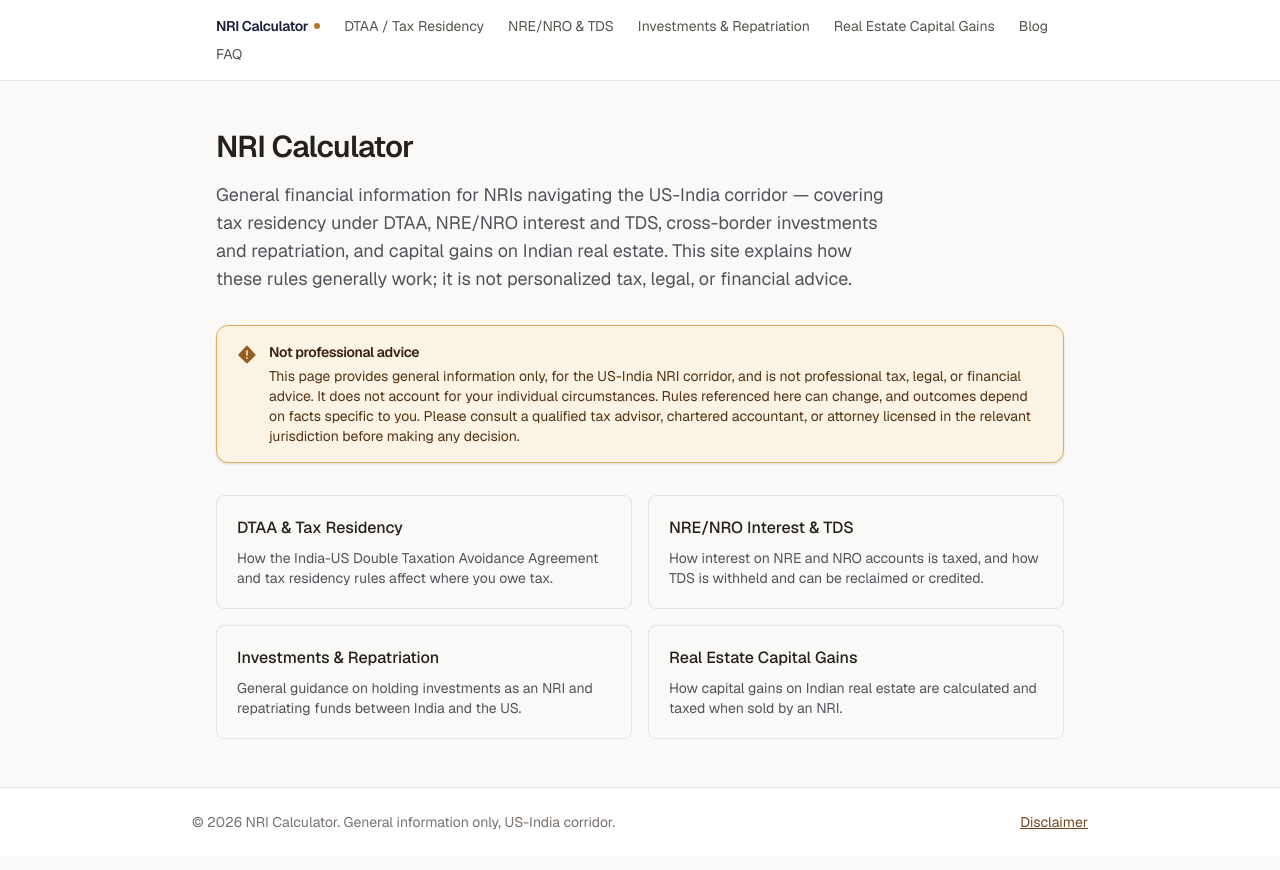
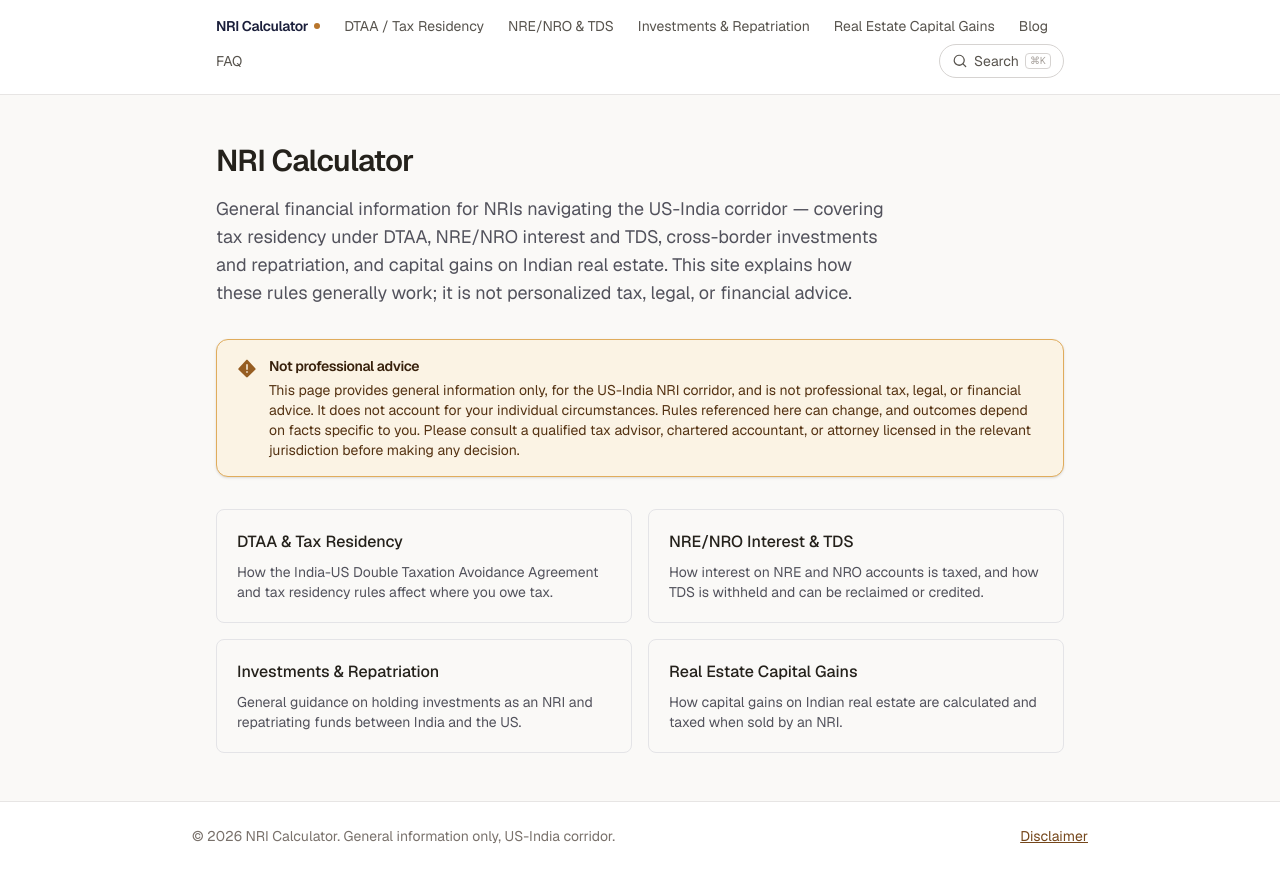
Before and after one commit to Gauribiz/nri-calculator, a Next.js app: page / in a window 1280 px wide. Built offline with nearby package versions, Linux system fonts and the light colour scheme.

Commit message:
Add BackToTop and SiteSearch components to layout
Wires the new BackToTop button and SiteSearch command menu into the shared root layout: SiteSearch sits at the right edge of the nav bar, BackToTop renders once at the end of body.

```diff
--- a/src/app/layout.tsx
+++ b/src/app/layout.tsx
@@ -2,6 +2,8 @@ import type { Metadata } from "next";
 import Link from "next/link";
 import { Geist, Geist_Mono } from "next/font/google";
 import { categories } from "@/lib/categories";
+import BackToTop from "@/components/BackToTop";
+import SiteSearch from "@/components/SiteSearch";
 import "./globals.css";
 
 const geistSans = Geist({
@@ -67,6 +69,9 @@ export default function RootLayout({
             >
               FAQ
             </Link>
+            <div className="ml-auto">
+              <SiteSearch />
+            </div>
           </nav>
         </header>
 
@@ -86,6 +91,7 @@ export default function RootLayout({
             </Link>
           </div>
         </footer>
+        <BackToTop />
       </body>
     </html>
   );
```
